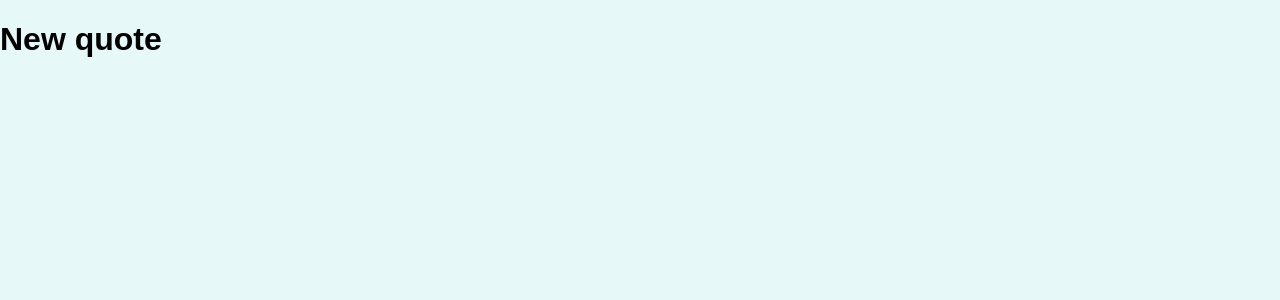
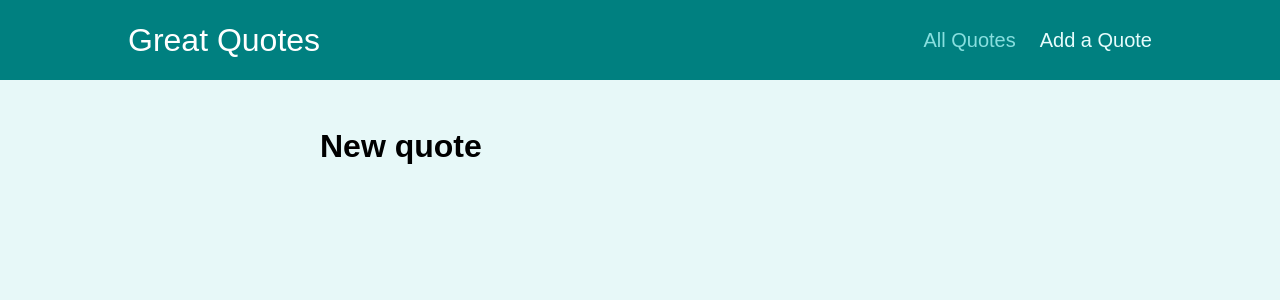
Before and after one commit to aylin-sayharman/great-quotes, a React (Create React App) app: page /new-quote in a window 1280 px wide. Shown: the top 300 px of the page. Built offline with nearby package versions, Linux system fonts and the light colour scheme.

Commit message:
add layout component

```diff
--- a/src/App.js
+++ b/src/App.js
@@ -2,9 +2,11 @@
 import AllQuotes from './pages/AllQuotes';
 import QuoteDetail from './pages/QuoteDetail';
 import NewQuote from './pages/NewQuote';
+import Layout from './components/layout/Layout';
 
 function App() {
   return (
+    <Layout>
       <Switch>
         <Route path="/" exact>
           <Redirect to="/quotes"/>
@@ -19,6 +21,7 @@
           <NewQuote/>
         </Route>
         </Switch>
+      </Layout>
   );
 }
 
--- /dev/null
+++ b/src/components/layout/Layout.js
@@ -0,0 +1,17 @@
+import classes from './Layout.module.css';
+import { Fragment } from 'react';
+import MainNavigation from './MainNavigation';
+
+
+const Layout = (props) => {
+  return (
+    <Fragment>
+      <MainNavigation></MainNavigation>
+      <main className={classes.main}>
+      {props.children}
+      </main>
+    </Fragment>
+  )
+};
+
+export default Layout;
--- a/src/components/layout/MainNavigation.js
+++ b/src/components/layout/MainNavigation.js
@@ -1,8 +1,9 @@
 import classes from './MainNavigation.module.css';
-import { NavLink } from 'react-router-dom;'
+import { NavLink } from 'react-router-dom';
 
 const MainNavigation = () => {
-  return <header className={classes.header}>
+  return (
+    <header className={classes.header}>
       <div className={classes.logo}>Great Quotes</div>
       <nav className={classes.nav}>
         <ul>
@@ -19,6 +20,7 @@
         </ul>
       </nav>
     </header>
+  )
 };
 
 export default MainNavigation;
--- a/src/pages/QuoteDetail.js
+++ b/src/pages/QuoteDetail.js
@@ -1,4 +1,4 @@
-import { useParams, Route } from 'react-router-dom';
+import { useParams, Route } from 'react';
 import { Fragment } from 'react';
 import Comments from '../components/comments/Comments.js';
 
```
Also changed, not shown: 1 other file (tests, documents, lock files or other folders). Lines whose indentation alone changed are shown as unchanged.
